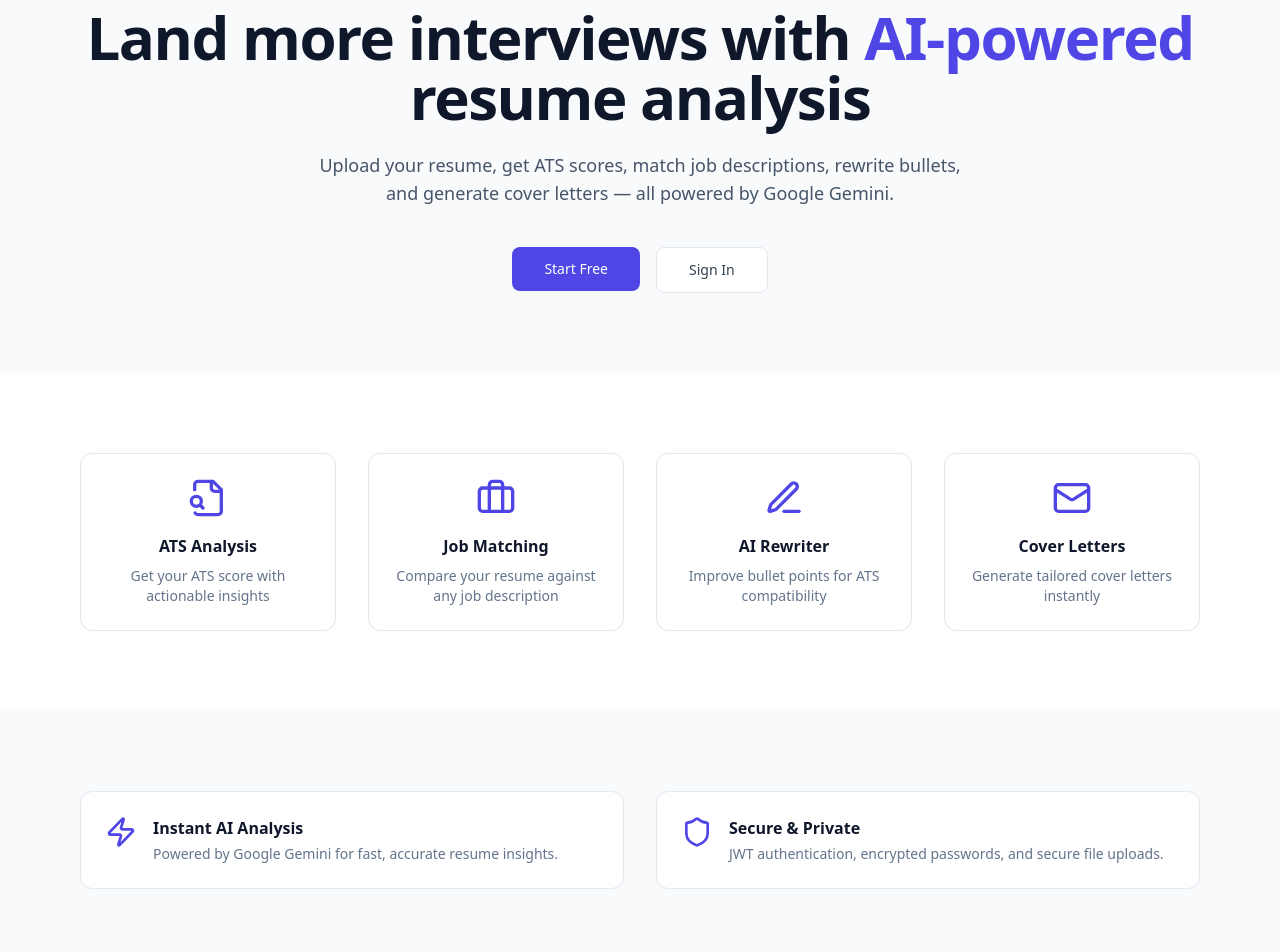
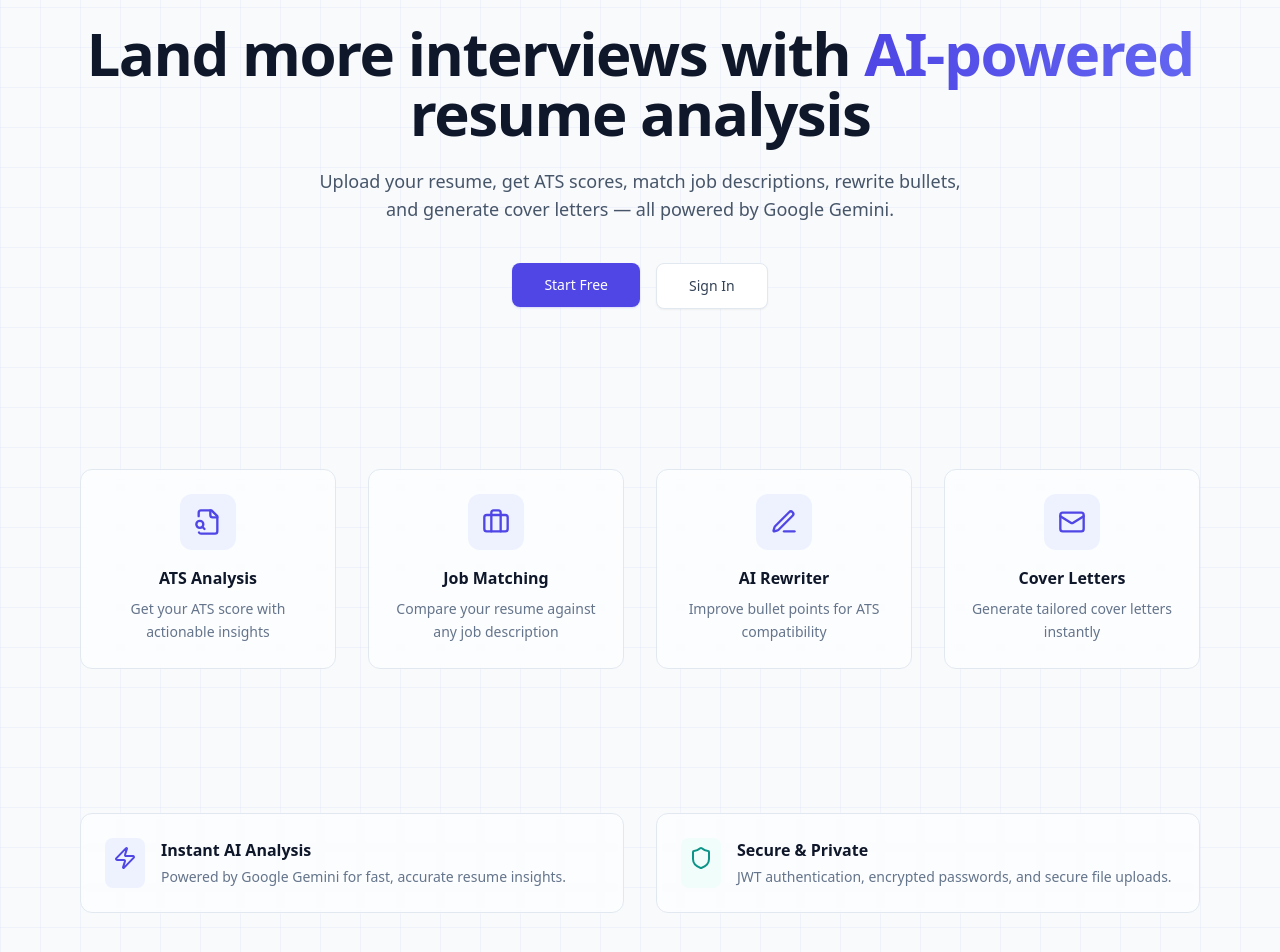
Before and after one commit to Piyush-044/AI-Resume-Analyzer, a React (Vite) app in the folder client/: page / in a window 1280 px wide. Shown: the part 142-1094 px from the top of the page. Built offline with nearby package versions, Linux system fonts and the light colour scheme; no server answers.

Commit message:
Enhance UI and add animations using Framer Motion

```diff
--- a/client/package.json
+++ b/client/package.json
@@ -10,6 +10,7 @@
   },
   "dependencies": {
     "axios": "^1.7.7",
+    "framer-motion": "^12.40.0",
     "lucide-react": "^0.454.0",
     "react": "^18.3.1",
     "react-dom": "^18.3.1",
--- a/client/src/index.css
+++ b/client/src/index.css
@@ -5,3 +5,32 @@
 body {
   @apply bg-slate-50 text-slate-900 antialiased dark:bg-slate-950 dark:text-slate-100 transition-colors duration-200;
 }
+
+@layer utilities {
+  .bg-grid-pattern {
+    background-size: 40px 40px;
+    background-image:
+      linear-gradient(to right, rgba(99, 102, 241, 0.05) 1px, transparent 1px),
+      linear-gradient(to bottom, rgba(99, 102, 241, 0.05) 1px, transparent 1px);
+  }
+
+  .dark .bg-grid-pattern {
+    background-image:
+      linear-gradient(to right, rgba(99, 102, 241, 0.03) 1px, transparent 1px),
+      linear-gradient(to bottom, rgba(99, 102, 241, 0.03) 1px, transparent 1px);
+  }
+
+  .animate-gradient-xy {
+    background-size: 400% 400%;
+    animation: gradient-xy 15s ease infinite;
+  }
+}
+
+@keyframes gradient-xy {
+  0%, 100% {
+    background-position: 0% 50%;
+  }
+  50% {
+    background-position: 100% 50%;
+  }
+}
--- a/client/src/pages/Dashboard.jsx
+++ b/client/src/pages/Dashboard.jsx
@@ -1,5 +1,6 @@
 import { useEffect, useState } from 'react';
 import { Link } from 'react-router-dom';
+import { motion } from 'framer-motion';
 import { FileText, Target, TrendingUp } from 'lucide-react';
 import toast from 'react-hot-toast';
 import { dashboardService } from '../services/dashboard.service';
@@ -7,6 +8,29 @@ import StatCard from '../components/dashboard/StatCard';
 import ScoreChart from '../components/dashboard/ScoreChart';
 import Card from '../components/ui/Card';
 import Spinner from '../components/ui/Spinner';
+
+const containerVariants = {
+  hidden: { opacity: 0 },
+  visible: {
+    opacity: 1,
+    transition: {
+      staggerChildren: 0.08,
+    },
+  },
+};
+
+const itemVariants = {
+  hidden: { opacity: 0, y: 15 },
+  visible: {
+    opacity: 1,
+    y: 0,
+    transition: {
+      type: 'spring',
+      stiffness: 100,
+      damping: 15,
+    },
+  },
+};
 
 export default function Dashboard() {
   const [stats, setStats] = useState(null);
@@ -29,8 +53,13 @@ export default function Dashboard() {
   }
 
   return (
-    <div className="space-y-8">
-      <div className="grid gap-6 sm:grid-cols-2 lg:grid-cols-3">
+    <motion.div
+      variants={containerVariants}
+      initial="hidden"
+      animate="visible"
+      className="space-y-8"
+    >
+      <motion.div variants={itemVariants} className="grid gap-6 sm:grid-cols-2 lg:grid-cols-3">
         <StatCard
           title="Total Resumes"
           value={stats?.totalResumes ?? 0}
@@ -50,9 +79,9 @@ export default function Dashboard() {
           icon={TrendingUp}
           color="blue"
         />
-      </div>
+      </motion.div>
 
-      <div className="grid gap-6 lg:grid-cols-2">
+      <motion.div variants={itemVariants} className="grid gap-6 lg:grid-cols-2">
         <Card title="ATS Score Trend">
           <ScoreChart data={stats?.scoreHistory} />
         </Card>
@@ -64,36 +93,42 @@ export default function Dashboard() {
               { to: '/job-match', label: 'Match Job Description' },
               { to: '/cover-letter', label: 'Generate Cover Letter' },
             ].map(({ to, label }) => (
-              <Link
+              <motion.div
                 key={to}
-                to={to}
-                className="rounded-lg border border-slate-200 px-4 py-3 text-center text-sm font-medium text-primary-600 hover:bg-primary-50"
+                whileHover={{ scale: 1.03, y: -2 }}
+                whileTap={{ scale: 0.97 }}
+                className="w-full flex"
               >
-                {label}
-              </Link>
+                <Link
+                  to={to}
+                  className="w-full rounded-lg border border-slate-200 dark:border-slate-800 px-4 py-3 text-center text-sm font-semibold text-primary-600 dark:text-primary-400 hover:bg-primary-50 dark:hover:bg-slate-800/80 transition-colors duration-200"
+                >
+                  {label}
+                </Link>
+              </motion.div>
             ))}
           </div>
         </Card>
-      </div>
+      </motion.div>
 
-      <div className="grid gap-6 lg:grid-cols-2">
+      <motion.div variants={itemVariants} className="grid gap-6 lg:grid-cols-2">
         <Card title="Recent Analyses">
           {stats?.recentAnalyses?.length ? (
             <div className="overflow-x-auto">
               <table className="w-full text-sm">
                 <thead>
-                  <tr className="border-b text-left text-slate-500">
-                    <th className="pb-2">Resume</th>
-                    <th className="pb-2">Score</th>
-                    <th className="pb-2">Date</th>
+                  <tr className="border-b dark:border-slate-800 text-left text-slate-500 dark:text-slate-400">
+                    <th className="pb-2 font-semibold">Resume</th>
+                    <th className="pb-2 font-semibold">Score</th>
+                    <th className="pb-2 font-semibold">Date</th>
                   </tr>
                 </thead>
                 <tbody>
                   {stats.recentAnalyses.map((a) => (
-                    <tr key={a._id} className="border-b border-slate-100">
-                      <td className="py-2">{a.resumeId?.fileName || '—'}</td>
-                      <td className="py-2 font-medium">{a.atsScore}%</td>
-                      <td className="py-2 text-slate-500">
+                    <tr key={a._id} className="border-b border-slate-100 dark:border-slate-850 hover:bg-slate-50/50 dark:hover:bg-slate-800/20 transition-colors duration-150">
+                      <td className="py-2.5 text-slate-800 dark:text-slate-200">{a.resumeId?.fileName || '—'}</td>
+                      <td className="py-2.5 font-semibold text-primary-600 dark:text-primary-400">{a.atsScore}%</td>
+                      <td className="py-2.5 text-slate-500 dark:text-slate-400">
                         {new Date(a.createdAt).toLocaleDateString()}
                       </td>
                     </tr>
@@ -102,7 +137,7 @@ export default function Dashboard() {
               </table>
             </div>
           ) : (
-            <p className="text-sm text-slate-500">No analyses yet.</p>
+            <p className="text-sm text-slate-500 dark:text-slate-400">No analyses yet.</p>
           )}
         </Card>
         <Card title="Job Match History">
@@ -110,18 +145,18 @@ export default function Dashboard() {
             <div className="overflow-x-auto">
               <table className="w-full text-sm">
                 <thead>
-                  <tr className="border-b text-left text-slate-500">
-                    <th className="pb-2">Resume</th>
-                    <th className="pb-2">Match</th>
-                    <th className="pb-2">Date</th>
+                  <tr className="border-b dark:border-slate-800 text-left text-slate-500 dark:text-slate-400">
+                    <th className="pb-2 font-semibold">Resume</th>
+                    <th className="pb-2 font-semibold">Match</th>
+                    <th className="pb-2 font-semibold">Date</th>
                   </tr>
                 </thead>
                 <tbody>
                   {stats.recentJobMatches.map((m) => (
-                    <tr key={m._id} className="border-b border-slate-100">
-                      <td className="py-2">{m.resumeId?.fileName || '—'}</td>
-                      <td className="py-2 font-medium">{m.matchScore}%</td>
-                      <td className="py-2 text-slate-500">
+                    <tr key={m._id} className="border-b border-slate-100 dark:border-slate-850 hover:bg-slate-50/50 dark:hover:bg-slate-800/20 transition-colors duration-150">
+                      <td className="py-2.5 text-slate-800 dark:text-slate-200">{m.resumeId?.fileName || '—'}</td>
+                      <td className="py-2.5 font-semibold text-emerald-600 dark:text-emerald-400">{m.matchScore}%</td>
+                      <td className="py-2.5 text-slate-500 dark:text-slate-400">
                         {new Date(m.createdAt).toLocaleDateString()}
                       </td>
                     </tr>
@@ -130,10 +165,10 @@ export default function Dashboard() {
               </table>
             </div>
           ) : (
-            <p className="text-sm text-slate-500">No job matches yet.</p>
+            <p className="text-sm text-slate-500 dark:text-slate-400">No job matches yet.</p>
           )}
         </Card>
-      </div>
-    </div>
+      </motion.div>
+    </motion.div>
   );
 }
--- a/client/src/pages/Home.jsx
+++ b/client/src/pages/Home.jsx
@@ -1,4 +1,5 @@
 import { Link } from 'react-router-dom';
+import { motion } from 'framer-motion';
 import { FileSearch, Briefcase, PenLine, Mail, Zap, Shield } from 'lucide-react';
 import Button from '../components/ui/Button';
 
@@ -9,21 +10,55 @@ const features = [
   { icon: Mail, title: 'Cover Letters', desc: 'Generate tailored cover letters instantly' },
 ];
 
+const containerVariants = {
+  hidden: { opacity: 0 },
+  visible: {
+    opacity: 1,
+    transition: {
+      staggerChildren: 0.1,
+    },
+  },
+};
+
+const itemVariants = {
+  hidden: { opacity: 0, y: 20 },
+  visible: {
+    opacity: 1,
+    y: 0,
+    transition: {
+      type: 'spring',
+      stiffness: 100,
+      damping: 15,
+    },
+  },
+};
+
 export default function Home() {
   return (
-    <div>
-      <section className="mx-auto max-w-6xl px-4 py-20 text-center">
-        <h1 className="text-4xl font-bold tracking-tight text-slate-900 sm:text-5xl lg:text-6xl">
+    <div className="relative overflow-hidden bg-grid-pattern min-h-screen">
+      {/* Background Aura */}
+      <div className="absolute top-[-10%] left-1/2 -z-10 h-[500px] w-[80vw] max-w-[1000px] -translate-x-1/2 rounded-full bg-gradient-to-r from-primary-400/20 via-indigo-500/20 to-purple-500/20 blur-[120px] dark:from-primary-600/10 dark:via-indigo-600/10 dark:to-purple-600/10 animate-gradient-xy" />
+
+      <motion.section
+        initial={{ opacity: 0, y: -20 }}
+        animate={{ opacity: 1, y: 0 }}
+        transition={{ duration: 0.6, ease: 'easeOut' }}
+        className="mx-auto max-w-6xl px-4 py-24 text-center"
+      >
+        <h1 className="text-4xl font-extrabold tracking-tight text-slate-900 sm:text-5xl lg:text-6xl dark:text-white leading-none">
           Land more interviews with{' '}
-          <span className="text-primary-600">AI-powered</span> resume analysis
+          <span className="bg-gradient-to-r from-primary-600 to-indigo-500 bg-clip-text text-transparent dark:from-primary-400 dark:to-indigo-400">
+            AI-powered
+          </span>{' '}
+          resume analysis
         </h1>
-        <p className="mx-auto mt-6 max-w-2xl text-lg text-slate-600">
+        <p className="mx-auto mt-6 max-w-2xl text-lg text-slate-600 dark:text-slate-350">
           Upload your resume, get ATS scores, match job descriptions, rewrite bullets, and generate
           cover letters — all powered by Google Gemini.
         </p>
         <div className="mt-10 flex justify-center gap-4">
           <Link to="/register">
-            <Button className="px-8 py-3 text-base">Start Free</Button>
+            <Button className="px-8 py-3 text-base shadow-lg shadow-primary-500/20">Start Free</Button>
           </Link>
           <Link to="/login">
             <Button variant="secondary" className="px-8 py-3 text-base">
@@ -31,42 +66,68 @@ export default function Home() {
             </Button>
           </Link>
         </div>
-      </section>
+      </motion.section>
 
-      <section className="bg-white py-20">
+      <motion.section
+        variants={containerVariants}
+        initial="hidden"
+        animate="visible"
+        className="py-16 dark:bg-slate-950/20"
+      >
         <div className="mx-auto grid max-w-6xl gap-8 px-4 sm:grid-cols-2 lg:grid-cols-4">
           {features.map(({ icon: Icon, title, desc }) => (
-            <div key={title} className="rounded-xl border border-slate-200 p-6 text-center">
-              <Icon className="mx-auto h-10 w-10 text-primary-600" />
-              <h3 className="mt-4 font-semibold text-slate-900">{title}</h3>
-              <p className="mt-2 text-sm text-slate-500">{desc}</p>
-            </div>
+            <motion.div
+              key={title}
+              variants={itemVariants}
+              whileHover={{
+                y: -5,
+                boxShadow: '0 10px 30px -10px rgba(99, 102, 241, 0.15)',
+                borderColor: 'rgba(99, 102, 241, 0.3)'
+              }}
+              className="rounded-xl border border-slate-200 bg-white/60 p-6 text-center backdrop-blur-sm dark:border-slate-800 dark:bg-slate-900/40 transition-colors duration-300"
+            >
+              <div className="mx-auto mb-4 flex h-14 w-14 items-center justify-center rounded-xl bg-primary-50 text-primary-600 dark:bg-slate-800/80 dark:text-primary-400">
+                <Icon className="h-7 w-7" />
+              </div>
+              <h3 className="font-semibold text-slate-900 dark:text-white text-base">{title}</h3>
+              <p className="mt-2 text-sm text-slate-500 dark:text-slate-400 leading-relaxed">{desc}</p>
+            </motion.div>
           ))}
         </div>
-      </section>
+      </motion.section>
 
-      <section className="mx-auto max-w-6xl px-4 py-20">
+      <motion.section
+        initial={{ opacity: 0 }}
+        whileInView={{ opacity: 1 }}
+        viewport={{ once: true }}
+        transition={{ duration: 0.5, delay: 0.2 }}
+        className="mx-auto max-w-6xl px-4 py-20"
+      >
         <div className="grid gap-8 md:grid-cols-2">
-          <div className="flex gap-4 rounded-xl border border-slate-200 bg-white p-6">
-            <Zap className="h-8 w-8 shrink-0 text-primary-600" />
+          <div className="flex gap-4 rounded-xl border border-slate-200 bg-white/50 p-6 backdrop-blur-sm dark:border-slate-800 dark:bg-slate-900/30">
+            <div className="rounded-lg bg-indigo-50 p-2 dark:bg-indigo-950/40 shrink-0">
+              <Zap className="h-6 w-6 text-primary-600 dark:text-primary-400" />
+            </div>
             <div>
-              <h3 className="font-semibold">Instant AI Analysis</h3>
-              <p className="mt-1 text-sm text-slate-500">
+              <h3 className="font-semibold dark:text-white">Instant AI Analysis</h3>
+              <p className="mt-1 text-sm text-slate-500 dark:text-slate-450 leading-relaxed">
                 Powered by Google Gemini for fast, accurate resume insights.
               </p>
             </div>
           </div>
-          <div className="flex gap-4 rounded-xl border border-slate-200 bg-white p-6">
-            <Shield className="h-8 w-8 shrink-0 text-primary-600" />
+          <div className="flex gap-4 rounded-xl border border-slate-200 bg-white/50 p-6 backdrop-blur-sm dark:border-slate-800 dark:bg-slate-900/30">
+            <div className="rounded-lg bg-teal-50 p-2 dark:bg-teal-950/40 shrink-0">
+              <Shield className="h-6 w-6 text-teal-600 dark:text-teal-400" />
+            </div>
             <div>
-              <h3 className="font-semibold">Secure & Private</h3>
-              <p className="mt-1 text-sm text-slate-500">
+              <h3 className="font-semibold dark:text-white">Secure & Private</h3>
+              <p className="mt-1 text-sm text-slate-500 dark:text-slate-450 leading-relaxed">
                 JWT authentication, encrypted passwords, and secure file uploads.
               </p>
             </div>
           </div>
         </div>
-      </section>
+      </motion.section>
     </div>
   );
 }
```
Also changed, not shown: client/src/components/dashboard/StatCard.jsx (+14 -9 lines), client/src/components/layout/Header.jsx (+30 -8 lines), client/src/components/layout/Sidebar.jsx (+32 -13 lines), client/src/components/ui/Button.jsx (+10 -5 lines), client/src/components/ui/Card.jsx (+10 -2 lines), client/src/components/ui/Spinner.jsx (+15 -1 lines), client/src/pages/UploadResume.jsx (+36 -10 lines), 1 other file (tests, documents, lock files or other folders).
